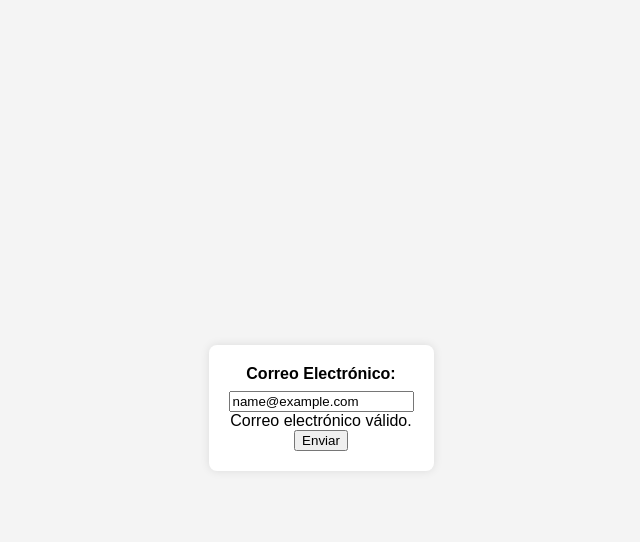
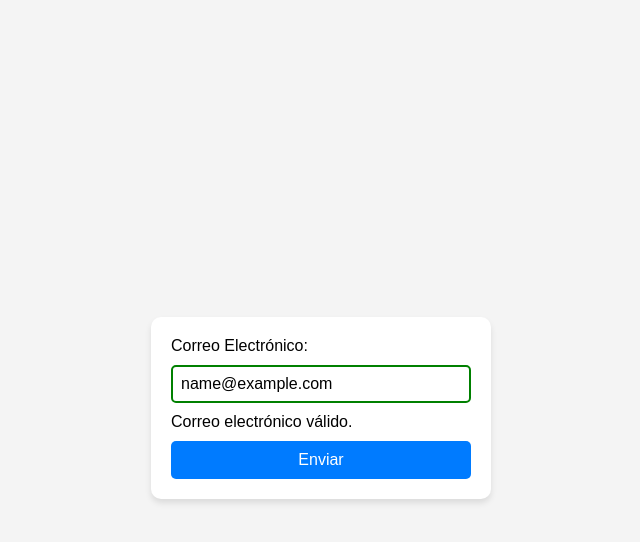
Before and after one commit to valcal53/Taller-practico-DOM-Javascript, a plain HTML site: page Ejercicio 6/index.html in a window 1280 px wide. Both pictures are taken after typing "name@example.com" into the empty fields and a click on the button "Enviar". Shown: the whole page, without its empty margins (319-959 px from the left). Drawn offline with Linux system fonts and the light colour scheme.

Commit message:
Validación de formulario

```diff
--- a/Ejercicio 6/styles.css
+++ b/Ejercicio 6/styles.css
@@ -10,38 +10,45 @@ body {
 form {
     background: white;
     padding: 20px;
-    border-radius: 8px;
-    box-shadow: 0 0 10px rgba(0, 0, 0, 0.1);
-    text-align: center;
+    border-radius: 10px;
+    box-shadow: 0px 4px 6px rgba(0, 0, 0, 0.1);
+    display: flex;
+    flex-direction: column;
+    gap: 10px;
+    width: 300px;
 }
 
-label {
-    font-size: 16px;
-    font-weight: bold;
-    display: block;
-    margin-bottom: 8px;
-}
-
-input[type="password"],
-input[type="text"] {
+input {
     padding: 8px;
     border: 2px solid #ccc;
     border-radius: 5px;
-    width: 250px;
-    font-size: 14px;
-    margin-bottom: 10px;
+    font-size: 16px;
 }
 
-.toggle-container {
-    display: flex;
-    align-items: center;
-    justify-content: center;
-    margin-top: 5px;
+input.valid {
+    border-color: green;
 }
 
-.toggle-container label {
+input.invalid {
+    border-color: red;
+}
+
+#error-message {
+    color: red;
     font-size: 14px;
-    font-weight: normal;
-    margin-left: 5px;
+    display: none;
+}
+
+button {
+    background: #007BFF;
+    color: white;
+    border: none;
+    padding: 10px;
+    border-radius: 5px;
     cursor: pointer;
+    font-size: 16px;
 }
+
+button:hover {
+    background: #0056b3;
+}
```
